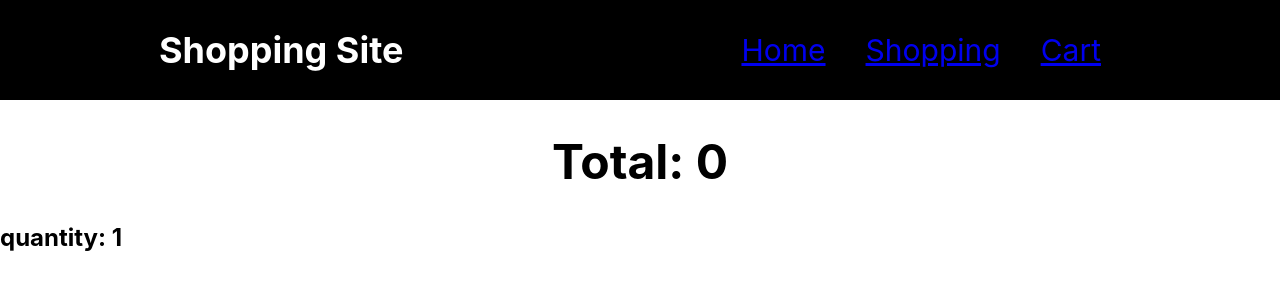
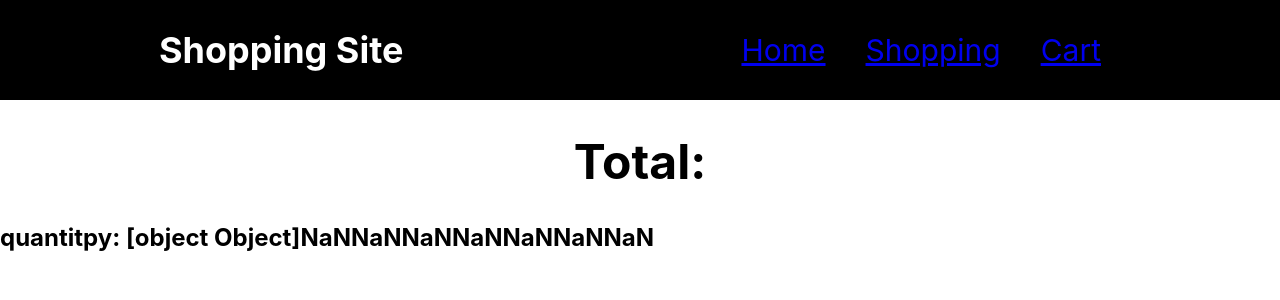
Before and after one commit to DanielMitchell444/Shopping-Cart, a React (Create React App) app: page /cart in a window 1280 px wide. Shown: the top 300 px of the page. Built offline with nearby package versions, Linux system fonts and the light colour scheme.

Commit message:
initial commit

```diff
--- a/src/App.js
+++ b/src/App.js
@@ -44,8 +44,7 @@ function App() {
 
 
   const addTotal = () => {
-    let prices= data.map(item => +item.price.slice(1));
-    let totalValue = prices.reduce((accumulator, current) => accumulator + current.price);
+    let totalValue = data.reduce((accumulator, current) => accumulator + current.quantity * current.price);
     setTotal(totalValue)
    }
 
@@ -96,6 +95,7 @@ const incrementNumber = () => {
        <Route exact path = "/cart" element = {<CartItems
        removeItem = {removeItem}
        total = {total}
+       addTotal = {addTotal}
 
        />}
 
--- a/src/Component/Cart.js
+++ b/src/Component/Cart.js
@@ -12,9 +12,12 @@ const Cart = (props) => {
 
    const [count, setCount] = useState(1);
 
-   const [total, setTotal] = useState(0)
 
 
+   const addTotal = () => {
+
+
+   }
 
 
 
@@ -33,8 +36,8 @@ const Cart = (props) => {
    })}
     </div>
     <div>
-   <h1>Total: {total}</h1>
-   <h2>quantity: {count}</h2>
+   <h1>Total: {props.total}</h1>
+   <h2>quantitpy: {data.reduce((accumulator, current) => accumulator + current.quantity * current.price)}</h2>
    </div>
     </div>
  )
--- a/src/Component/data.js
+++ b/src/Component/data.js
@@ -10,42 +10,48 @@ const data = [
         name: "Slipons",
         image: 'https://i.postimg.cc/6q2y55Z6/New-Shoe-Trends-for-Men.jpg',
         id: "2",
-        price: "$80"
+        price: "$80",
+        quantity: '1',
        },
 
        {
         name: "Nike running shoes",
         image: 'https://i.postimg.cc/T2Fz4qR5/photo-1542291026-7eec264c27ff.jpg',
         id: "3",
-        price: "$80"
+        price: "$80",
+        quantity: '1',
        },
 
        {
         name: "Basketball Shoes",
         image: 'https://i.postimg.cc/TPN7Wf15/merlin-186039729-cdb846bf-dc3f-49cf-8552-e3992140338b-mobile-Master-At3x.jpg',
         id: "4",
-        price: "$80"
+        price: "$80",
+        quantity: '1'
        },
 
        {
         name: "Dress Shoes",
         image: 'https://i.postimg.cc/bv40hJdg/SKX52942-Shop-By-Style-Grid-Update-Men-750x664-Lace-Up-Oxfords.jpg',
         id: "5",
-        price: "$80"
+        price: "$80",
+        quantity: '1'
        },
 
        {
         name: "Television",
         image: 'https://i.postimg.cc/2jdJWvWR/Rieker-B3360-14-222-0269-750x500-1.jpg',
         id: "6",
-        price: "$80"
+        price: "$80",
+        quantity: '1'
        },
 
        {
         name: "Television",
         image: 'https://i.postimg.cc/FHwG8sSV/Men-collection-winter-2022.jpg',
         id: "7",
-        price: "$80"
+        price: "$80",
+        quantity: '1'
        },
 
        {
```
